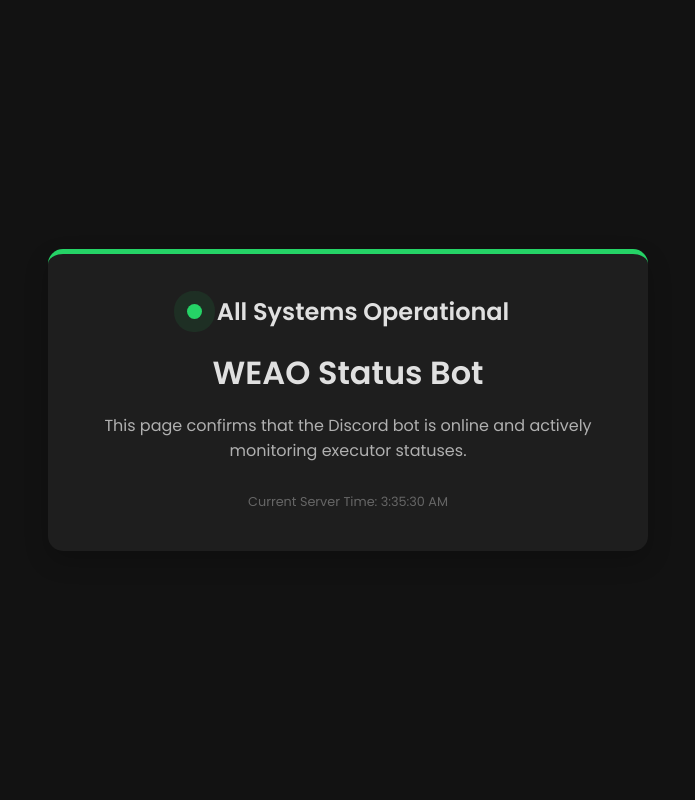
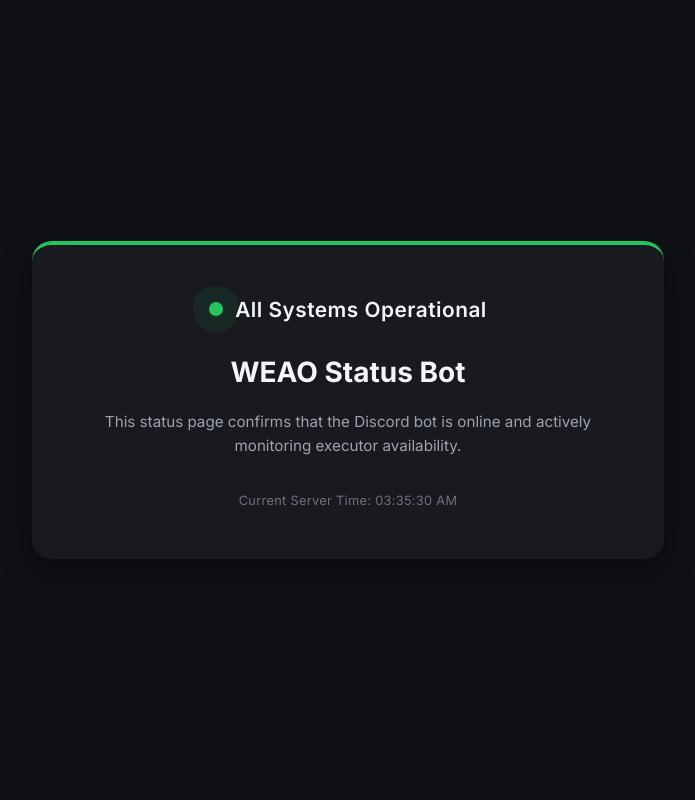
Before and after one commit to xaviersupreme/weao-discord-bot, a Flask app: page / in a window 1280 px wide. Shown: the whole page, without its empty margins (292-987 px from the left). Run offline with Flask 3, Linux system fonts and the light colour scheme; parts of the project's set-up code (start-up, migrations or seed data) failed here and were passed over.

Commit message:
Update index.html

```diff
--- a/templates/index.html
+++ b/templates/index.html
@@ -1,84 +1,87 @@
 <!DOCTYPE html>
 <html lang="en">
 <head>
-    <meta charset="UTF-8">
-    <meta name="viewport" content="width=device-width, initial-scale=1.0">
-    <title>WEAO Status Bot - Operational</title>
-    <link href="https://fonts.googleapis.com/css2?family=Poppins:wght@300;400;600&display=swap" rel="stylesheet">
+  <meta charset="UTF-8" />
+  <meta name="viewport" content="width=device-width, initial-scale=1.0"/>
+  <title>WEAO Status Bot — System Status</title>
+  <link href="https://fonts.googleapis.com/css2?family=Inter:wght@400;600;700&display=swap" rel="stylesheet">
   <style>
     :root {
-            --background-color: #121212;
-            --card-color: #1e1e1e;
-            --primary-text-color: #e0e0e0;
-            --secondary-text-color: #b0b0b0;
-            --accent-color: #25d366;
-            --shadow-color: rgba(0, 0, 0, 0.2);
+      --background-color: #0f1116;
+      --card-color: #181a1f;
+      --primary-text: #f5f5f7;
+      --secondary-text: #9ca3af;
+      --accent: #22c55e;
+      --shadow: rgba(0, 0, 0, 0.35);
     }
 
     body {
-            font-family: 'Poppins', sans-serif;
+      font-family: 'Inter', sans-serif;
       background-color: var(--background-color);
-            color: var(--primary-text-color);
+      color: var(--primary-text);
       margin: 0;
       display: flex;
       justify-content: center;
       align-items: center;
       height: 100vh;
       text-align: center;
+      line-height: 1.6;
     }
 
     .container {
       background-color: var(--card-color);
-            padding: 40px 50px;
-            border-radius: 15px;
-            box-shadow: 0 10px 25px var(--shadow-color);
-            border-top: 5px solid var(--accent-color);
-            max-width: 500px;
+      padding: 3rem 3.5rem;
+      border-radius: 20px;
+      box-shadow: 0 12px 30px var(--shadow);
+      border-top: 4px solid var(--accent);
+      max-width: 520px;
+      width: 90%;
     }
 
     .status-indicator {
       display: flex;
       align-items: center;
       justify-content: center;
-            gap: 15px;
-            margin-bottom: 20px;
+      gap: 12px;
+      margin-bottom: 1.5rem;
     }
 
     .status-dot {
-            width: 15px;
-            height: 15px;
-            background-color: var(--accent-color);
+      width: 14px;
+      height: 14px;
+      background-color: var(--accent);
       border-radius: 50%;
       animation: pulse 1.5s infinite;
     }
 
     @keyframes pulse {
-            0% { box-shadow: 0 0 0 0 rgba(37, 211, 102, 0.7); }
-            70% { box-shadow: 0 0 0 15px rgba(37, 211, 102, 0); }
-            100% { box-shadow: 0 0 0 0 rgba(37, 211, 102, 0); }
+      0%   { box-shadow: 0 0 0 0 rgba(34, 197, 94, 0.6); }
+      70%  { box-shadow: 0 0 0 18px rgba(34, 197, 94, 0); }
+      100% { box-shadow: 0 0 0 0 rgba(34, 197, 94, 0); }
     }
 
     .status-text {
-            font-size: 1.5rem;
+      font-size: 1.3rem;
       font-weight: 600;
-            color: var(--primary-text-color);
+      letter-spacing: 0.5px;
     }
 
     h1 {
-            font-size: 2rem;
-            margin: 10px 0;
-            font-weight: 600;
+      font-size: 1.75rem;
+      margin: 0.75rem 0 0.5rem;
+      font-weight: 700;
     }
 
     p {
-            font-size: 1rem;
-            color: var(--secondary-text-color);
-            margin-bottom: 30px;
+      font-size: 0.95rem;
+      color: var(--secondary-text);
+      margin-bottom: 2rem;
     }
 
     .footer {
       font-size: 0.8rem;
-            color: #666;
+      color: #6b7280;
+      letter-spacing: 0.3px;
     }
   </style>
 </head>
@@ -89,7 +92,7 @@
       <div class="status-text">All Systems Operational</div>
     </div>
     <h1>WEAO Status Bot</h1>
-        <p>This page confirms that the Discord bot is online and actively monitoring executor statuses.</p>
+    <p>This status page confirms that the Discord bot is online and actively monitoring executor availability.</p>
     <div class="footer">
       Current Server Time: <span id="live-time"></span>
     </div>
@@ -97,12 +100,12 @@
 
   <script>
     function updateTime() {
-            const timeElement = document.getElementById('live-time');
+      const el = document.getElementById('live-time');
       const now = new Date();
-            timeElement.innerText = now.toLocaleTimeString();
+      el.textContent = now.toLocaleTimeString([], { hour: '2-digit', minute: '2-digit', second: '2-digit' });
     }
     setInterval(updateTime, 1000);
-        updateTime(); // Initial call
+    updateTime();
   </script>
 </body>
 </html>
```
Lines whose indentation alone changed are shown as unchanged.
